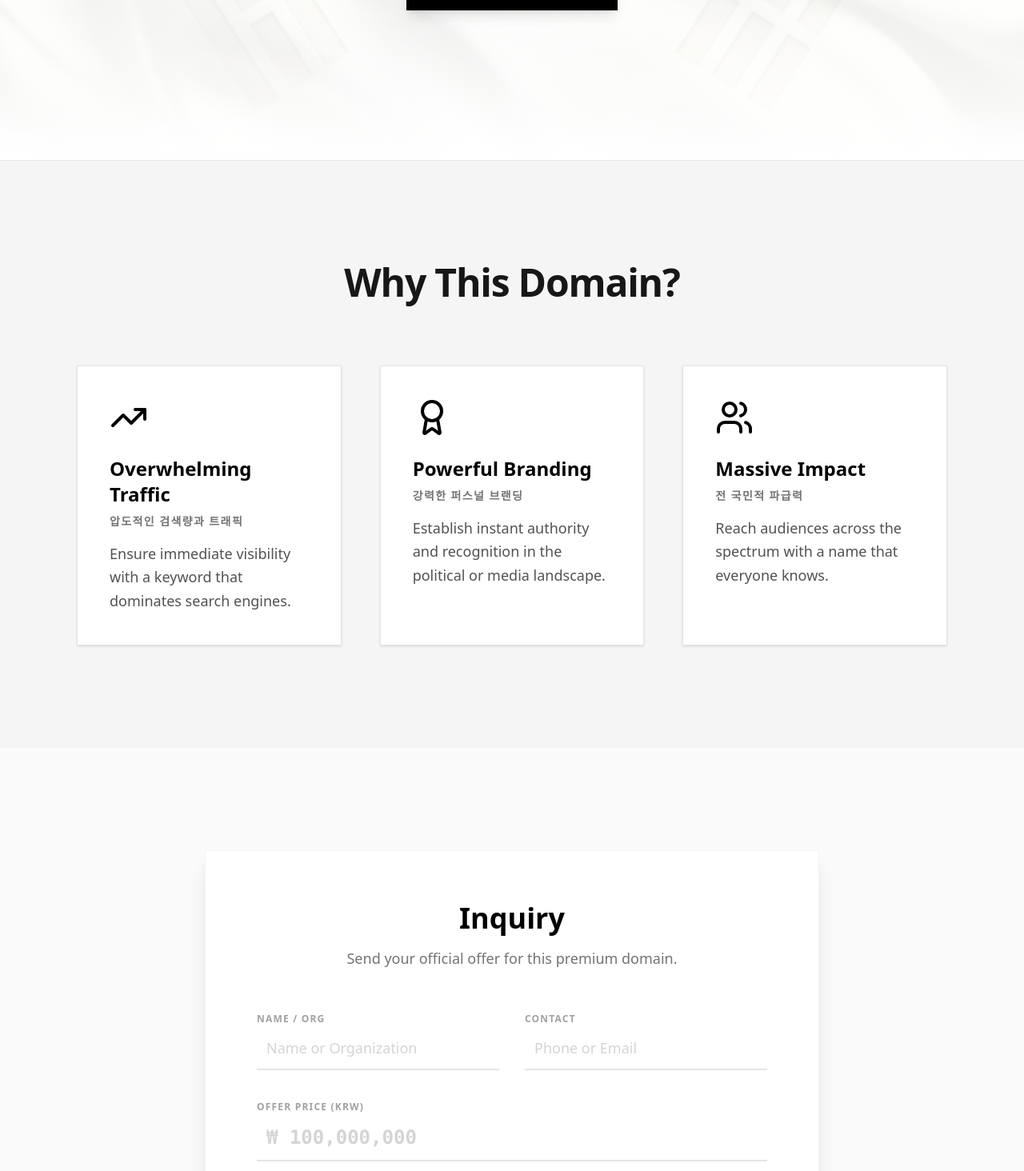
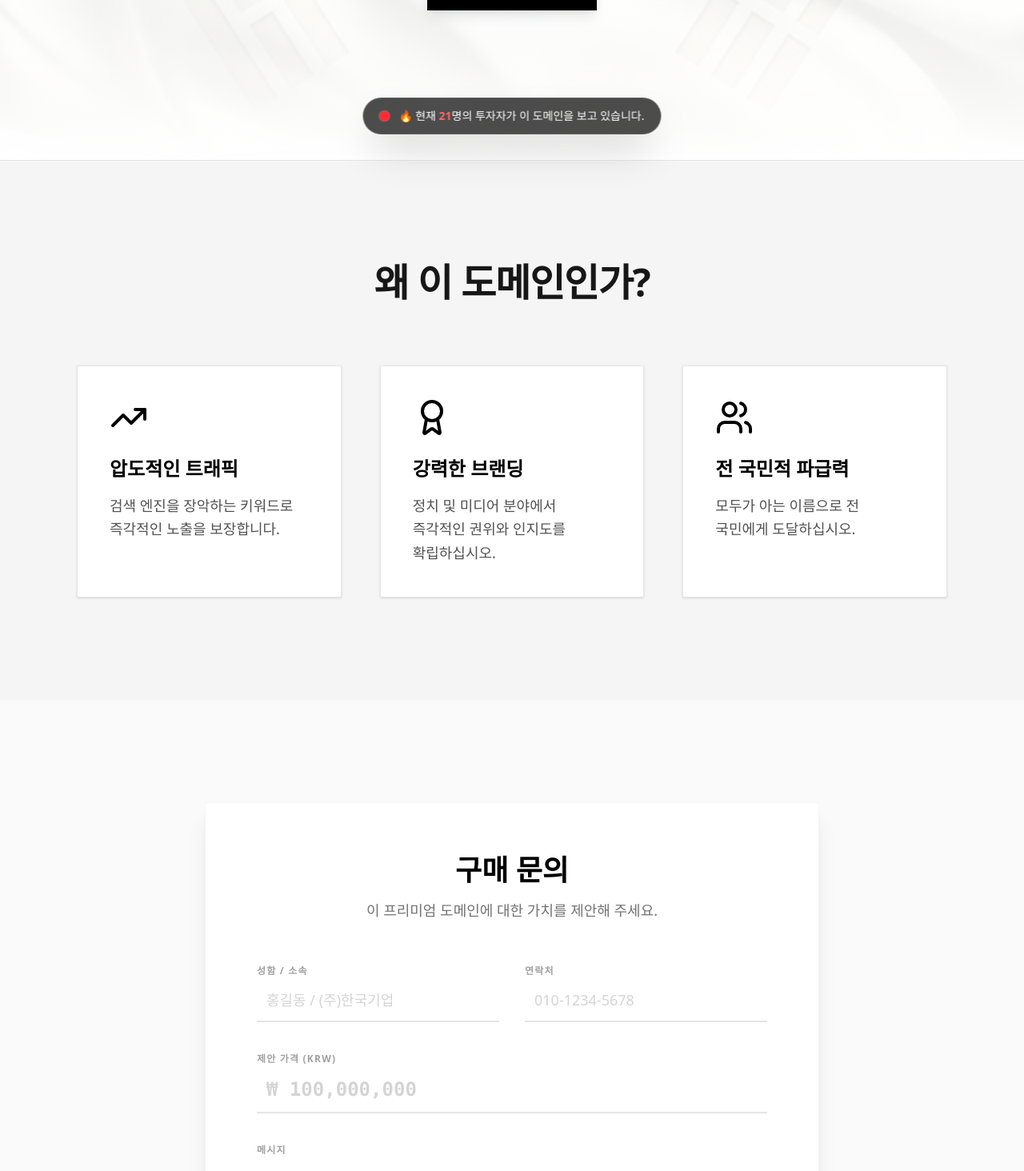
Before and after one commit to nam9295-cmyk/chokuk, a React (Vite) app: page / in a window 1280 px wide. Shown: the part 600-2064 px from the top of the page at 80% size. Built offline with nearby package versions, Linux system fonts and the light colour scheme.

Commit message:
한글화

```diff
--- a/src/App.tsx
+++ b/src/App.tsx
@@ -4,6 +4,7 @@ import { TrendingUp, Users, Award, Send, CheckCircle2 } from 'lucide-react';
 import { clsx } from 'clsx';
 import { twMerge } from 'tailwind-merge';
 import heroBg from './assets/hero-bg-white.png';
+import LiveInterestTracker from './components/LiveInterestTracker';
 
 function cn(...inputs: (string | undefined | null | false)[]) {
   return twMerge(clsx(inputs));
@@ -82,7 +83,7 @@ function App() {
               href="#offer"
               className="inline-block px-8 py-4 md:px-12 md:py-5 text-base md:text-lg font-bold tracking-widest text-white bg-black hover:bg-neutral-800 transition-all duration-300 shadow-lg hover:shadow-xl rounded-none uppercase"
             >
-              Make an Offer
+              가치 제안하기
             </a>
           </motion.div>
         </FadeIn>
@@ -93,7 +94,7 @@ function App() {
         <div className="max-w-7xl mx-auto">
           <FadeIn>
             <h2 className="text-3xl md:text-4xl lg:text-5xl font-bold mb-12 md:mb-20 text-center tracking-tight text-neutral-900">
-              Why This Domain?
+              왜 이 도메인인가?
             </h2>
           </FadeIn>
 
@@ -101,21 +102,18 @@ function App() {
             {[
               {
                 icon: <TrendingUp className="w-12 h-12 text-black" />,
-                title: "Overwhelming Traffic",
-                titleKo: "압도적인 검색량과 트래픽",
-                desc: "Ensure immediate visibility with a keyword that dominates search engines."
+                title: "압도적인 트래픽",
+                desc: "검색 엔진을 장악하는 키워드로 즉각적인 노출을 보장합니다."
               },
               {
                 icon: <Award className="w-12 h-12 text-black" />,
-                title: "Powerful Branding",
-                titleKo: "강력한 퍼스널 브랜딩",
-                desc: "Establish instant authority and recognition in the political or media landscape."
+                title: "강력한 브랜딩",
+                desc: "정치 및 미디어 분야에서 즉각적인 권위와 인지도를 확립하십시오."
               },
               {
                 icon: <Users className="w-12 h-12 text-black" />,
-                title: "Massive Impact",
-                titleKo: "전 국민적 파급력",
-                desc: "Reach audiences across the spectrum with a name that everyone knows."
+                title: "전 국민적 파급력",
+                desc: "모두가 아는 이름으로 전 국민에게 도달하십시오."
               }
             ].map((item, index) => (
               <FadeIn key={index} delay={index * 0.2}>
@@ -124,13 +122,10 @@ function App() {
                   <div className="mb-6">
                     {item.icon}
                   </div>
-                  <h3 className="text-2xl font-bold text-black mb-2">
+                  <h3 className="text-2xl font-bold text-black mb-4">
                     {item.title}
                   </h3>
-                  <p className="text-sm font-semibold text-neutral-500 uppercase tracking-widest mb-4">
-                    {item.titleKo}
-                  </p>
-                  <p className="text-neutral-600 leading-relaxed text-lg">
+                  <p className="text-neutral-600 leading-relaxed text-lg break-keep">
                     {item.desc}
                   </p>
                 </div>
@@ -146,30 +141,30 @@ function App() {
           <FadeIn>
             <div className="bg-white p-6 md:p-16 shadow-xl border border-neutral-100">
               <div className="mb-12 text-center">
-                <h2 className="text-3xl md:text-4xl font-bold mb-4 text-black">Inquiry</h2>
-                <p className="text-neutral-500 text-lg">Send your official offer for this premium domain.</p>
+                <h2 className="text-3xl md:text-4xl font-bold mb-4 text-black">구매 문의</h2>
+                <p className="text-neutral-500 text-lg">이 프리미엄 도메인에 대한 가치를 제안해 주세요.</p>
               </div>
 
               <form onSubmit={handleSubmit} className="space-y-8">
                 <div className="grid grid-cols-1 md:grid-cols-2 gap-8">
                   <div className="space-y-3">
-                    <label className="text-xs font-bold text-neutral-400 uppercase tracking-widest">Name / Org</label>
+                    <label className="text-xs font-bold text-neutral-400 uppercase tracking-widest">성함 / 소속</label>
                     <input
                       type="text"
                       required
                       className="w-full bg-transparent border-b-2 border-neutral-200 p-3 text-black text-lg focus:outline-none focus:border-black transition-colors placeholder-neutral-300"
-                      placeholder="Name or Organization"
+                      placeholder="홍길동 / (주)한국기업"
                       value={formState.name}
                       onChange={e => setFormState({ ...formState, name: e.target.value })}
                     />
                   </div>
                   <div className="space-y-3">
-                    <label className="text-xs font-bold text-neutral-400 uppercase tracking-widest">Contact</label>
+                    <label className="text-xs font-bold text-neutral-400 uppercase tracking-widest">연락처</label>
                     <input
                       type="text"
                       required
                       className="w-full bg-transparent border-b-2 border-neutral-200 p-3 text-black text-lg focus:outline-none focus:border-black transition-colors placeholder-neutral-300"
-                      placeholder="Phone or Email"
+                      placeholder="010-1234-5678"
                       value={formState.contact}
                       onChange={e => setFormState({ ...formState, contact: e.target.value })}
                     />
@@ -177,7 +172,7 @@ function App() {
                 </div>
 
                 <div className="space-y-3">
-                  <label className="text-xs font-bold text-neutral-400 uppercase tracking-widest">Offer Price (KRW)</label>
+                  <label className="text-xs font-bold text-neutral-400 uppercase tracking-widest">제안 가격 (KRW)</label>
                   <input
                     type="text"
                     required
@@ -189,11 +184,11 @@ function App() {
                 </div>
 
                 <div className="space-y-3">
-                  <label className="text-xs font-bold text-neutral-400 uppercase tracking-widest">Message</label>
+                  <label className="text-xs font-bold text-neutral-400 uppercase tracking-widest">메시지</label>
                   <textarea
                     rows={4}
                     className="w-full bg-transparent border-b-2 border-neutral-200 p-3 text-black text-lg focus:outline-none focus:border-black transition-colors resize-none placeholder-neutral-300"
-                    placeholder="Provide additional details or inquiries."
+                    placeholder="추가적인 세부 사항이나 문의 내용을 남겨주세요."
                     value={formState.message}
                     onChange={e => setFormState({ ...formState, message: e.target.value })}
                   />
@@ -210,11 +205,11 @@ function App() {
                 >
                   {isSubmitted ? (
                     <>
-                      <CheckCircle2 className="w-6 h-6" /> Sent Successfully
+                      <CheckCircle2 className="w-6 h-6" /> 전송 완료
                     </>
                   ) : (
                     <>
-                      Submit Official Offer <Send className="w-5 h-5" />
+                      공식 제안서 제출 <Send className="w-5 h-5" />
                     </>
                   )}
                 </motion.button>
@@ -231,6 +226,9 @@ function App() {
           contact@chokuk.co.kr
         </a>
       </footer>
+
+      {/* Live Interest Tracker */}
+      <LiveInterestTracker />
     </div>
   );
 }
--- /dev/null
+++ b/src/components/LiveInterestTracker.tsx
@@ -0,0 +1,62 @@
+import React, { useState, useEffect } from 'react';
+import { motion, AnimatePresence } from 'framer-motion';
+
+const LiveInterestTracker: React.FC = () => {
+    // Initial random count between 12 and 45
+    const [viewerCount, setViewerCount] = useState(() => Math.floor(Math.random() * (45 - 12 + 1)) + 12);
+    const [isVisible, setIsVisible] = useState(false);
+
+    useEffect(() => {
+        // Show component after a short delay
+        const showTimer = setTimeout(() => setIsVisible(true), 2000);
+
+        return () => clearTimeout(showTimer);
+    }, []);
+
+    useEffect(() => {
+        const updateCount = () => {
+            setViewerCount(prev => {
+                const change = Math.floor(Math.random() * 5) - 2; // -2 to +2
+                let newCount = prev + change;
+                // Keep within realistic bounds (e.g., 10 to 60)
+                if (newCount < 10) newCount = 10 + Math.floor(Math.random() * 5);
+                if (newCount > 60) newCount = 60 - Math.floor(Math.random() * 5);
+                return newCount;
+            });
+
+            // Schedule next update between 10s and 20s
+            const nextInterval = Math.floor(Math.random() * (20000 - 10000 + 1)) + 10000;
+            timeoutId = setTimeout(updateCount, nextInterval);
+        };
+
+        let timeoutId = setTimeout(updateCount, 15000); // Initial update delay
+
+        return () => clearTimeout(timeoutId);
+    }, []);
+
+    return (
+        <AnimatePresence>
+            {isVisible && (
+                <motion.div
+                    initial={{ opacity: 0, y: 50 }}
+                    animate={{ opacity: 1, y: 0 }}
+                    exit={{ opacity: 0, y: 50 }}
+                    transition={{ duration: 0.5, ease: "easeOut" }}
+                    className="fixed bottom-8 left-1/2 transform -translate-x-1/2 z-50 pointer-events-none"
+                >
+                    <div className="flex items-center gap-3 px-5 py-3 bg-black/70 backdrop-blur-md rounded-full border border-white/10 shadow-2xl text-white pointer-events-auto">
+                        <span className="relative flex h-3 w-3">
+                            <span className="animate-ping absolute inline-flex h-full w-full rounded-full bg-red-400 opacity-75"></span>
+                            <span className="relative inline-flex rounded-full h-3 w-3 bg-red-500"></span>
+                        </span>
+                        <span className="text-sm font-medium whitespace-nowrap">
+                            🔥 현재 <span className="font-bold text-red-400 tabular-nums">{viewerCount}</span>명의 투자자가 이 도메인을 보고 있습니다.
+                        </span>
+                    </div>
+                </motion.div>
+            )}
+        </AnimatePresence>
+    );
+};
+
+export default LiveInterestTracker;
```
